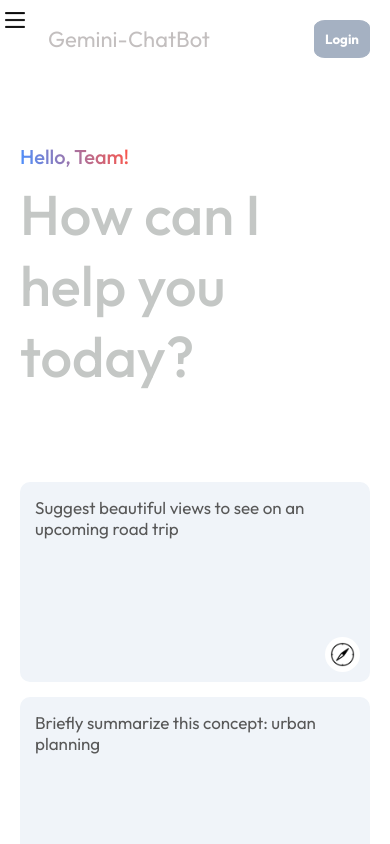
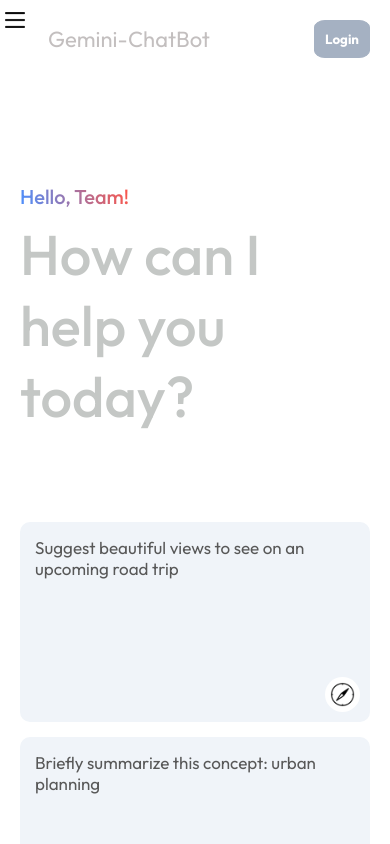
Before and after one commit to Balarhythamica18/Gemini, a React (Vite) app: page / in a window 390 px wide. Shown: the top 844 px of the page. Built offline with nearby package versions, Linux system fonts and the light colour scheme.

Commit message:
third commit

```diff
--- a/src/components/Main/Main.css
+++ b/src/components/Main/Main.css
@@ -273,9 +273,7 @@
 
 
 @media (max-width:600px){
-  .main-container{
-    margin-top:-40px;
-  }
+
   .main .greet span{
     font-size: 20px;
   }
```
